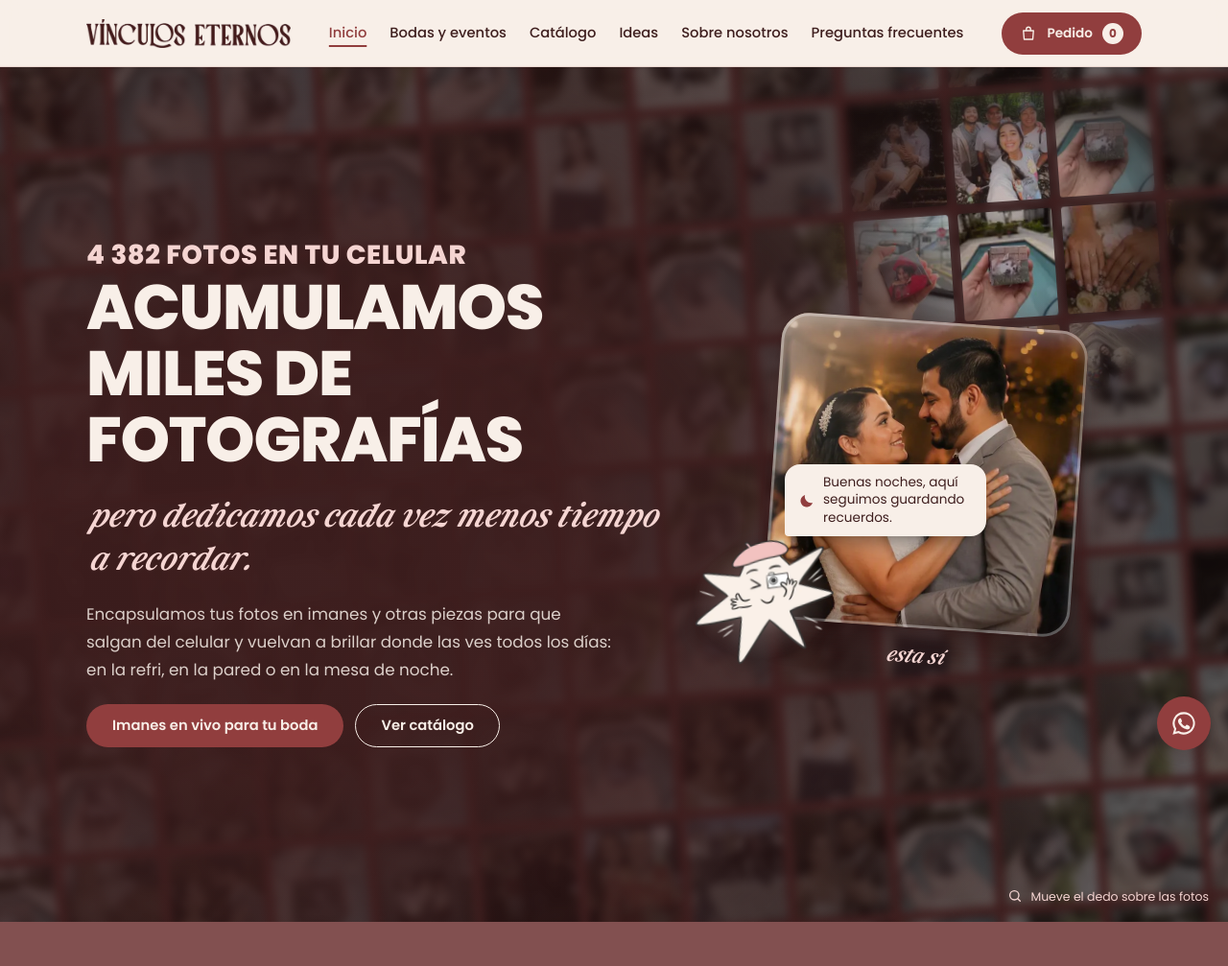
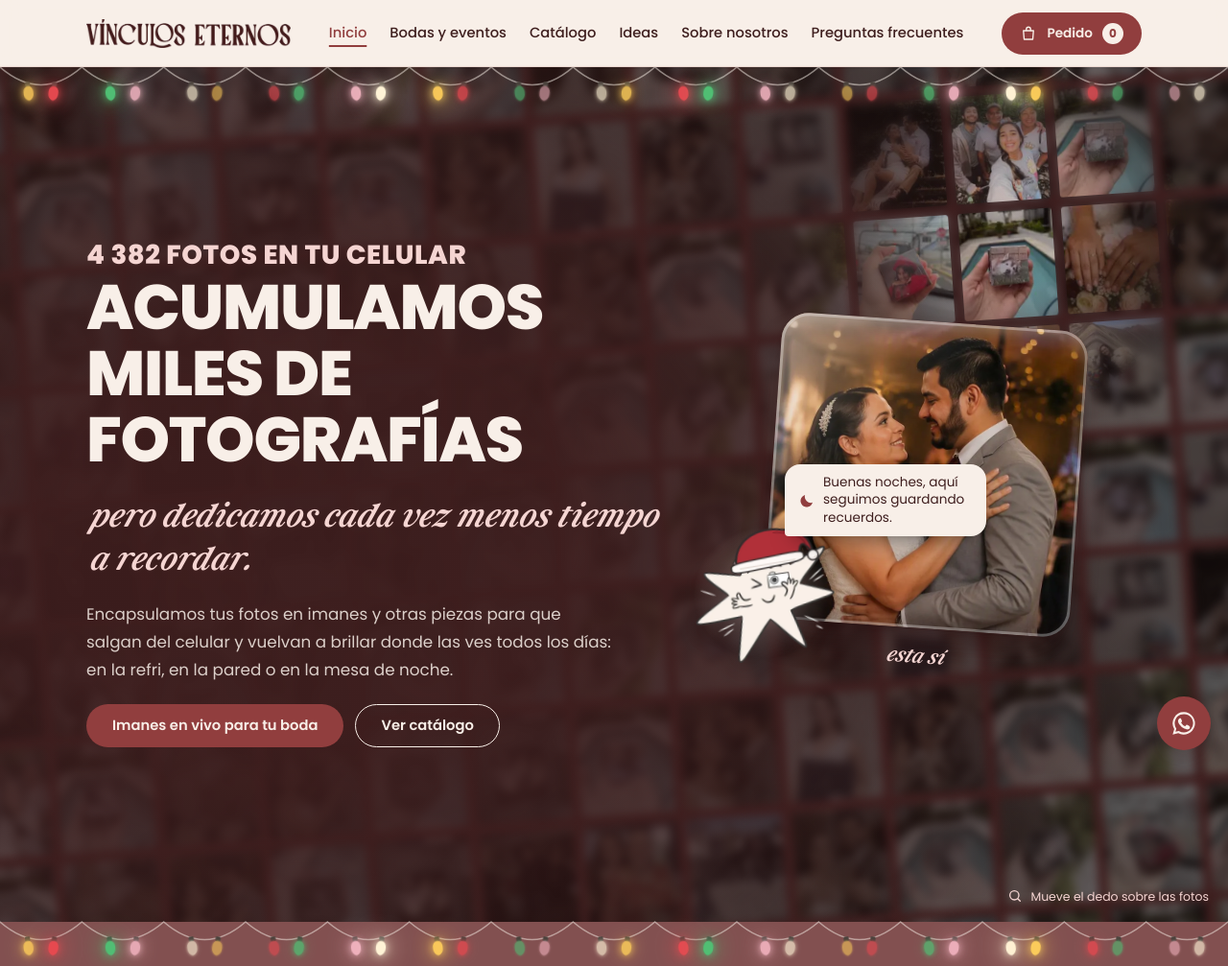
Before and after one commit to vinculoseternos/vinculoseternos.github.io, a plain HTML site: page index.html in a window 1280 px wide. Shown: the top 1007 px of the page at 96% size. Drawn offline with Linux system fonts and the light colour scheme; animation ran at ten frames a second.

Commit message:
Navidad: Kipi con gorrito y luces navideñas en varias secciones
Co-Authored-By: Claude Opus 5.5 <noreply@anthropic.com>
Claude-Session: https://claude.ai/code/session_01F7jXTpCRN6Nd5iXACSHwsW

```diff
--- a/index.html
+++ b/index.html
@@ -1,5 +1,5 @@
 <!doctype html>
-<html lang="es">
+<html lang="es" class="navidad">
 <head>
 <meta charset="utf-8">
 <meta name="viewport" content="width=device-width, initial-scale=1, viewport-fit=cover">
@@ -406,6 +406,21 @@ p, li, blockquote { text-wrap: pretty; }
 
 .g-review { display: flex; flex-wrap: wrap; align-items: center; justify-content: center; gap: 12px 18px; margin: 30px auto 0; padding: 18px 22px; max-width: 720px; background: var(--papel); border: 1px solid var(--linea); border-radius: 20px; text-align: center; } .g-review p { margin: 0; color: var(--muted); } .g-review p b { color: var(--recuerdo); } .g-review .btn svg { color: #e2a62f; }
 
+/* Navidad: luces colgantes (quitar la clase "navidad" del <html> para apagarlas) */
+.luces { position: absolute; left: 0; right: 0; top: 0; height: 44px; pointer-events: none; z-index: 6; overflow: visible; }
+.luces svg { display: block; width: 100%; height: 100%; overflow: visible; }
+.luces .cable { fill: none; stroke: #2f2a26; stroke-width: 1.6; stroke-linecap: round; }
+.luces .foco { transform-box: fill-box; transform-origin: 50% 0; }
+.luces .foco .vidrio { animation: titila 2.8s ease-in-out infinite; animation-delay: var(--d); }
+.luces .foco .base { fill: #4a423c; }
+.hero .luces .cable, .wed-band .luces .cable, .spark .luces .cable, footer .luces .cable { stroke: rgba(248, 239, 232, .5); }
+.hero > .luces, .wed-band > .luces, .spark > .luces, .closing > .luces, .quote > .luces, footer > .luces, .lucir > .luces { top: -2px; }
+.wed-band, .spark, .closing, .quote, footer, .lucir { position: relative; }
+footer > .luces { top: -1px; }
+.navidad footer { padding-top: 52px; }
+@keyframes titila { 0%, 100% { opacity: 1; filter: drop-shadow(0 0 5px var(--c)) drop-shadow(0 0 12px var(--c)); } 45% { opacity: .55; filter: drop-shadow(0 0 1px var(--c)); } }
+@media (prefers-reduced-motion: reduce) { .luces .foco .vidrio { animation: none; filter: drop-shadow(0 0 5px var(--c)); } }
+
 /* Chispas y Kipi (detalles juguetones) */
 .sparks { position: fixed; left: 0; top: 0; width: 0; height: 0; pointer-events: none; z-index: 60; }
 .sparks i { position: absolute; left: -6px; top: -6px; width: 12px; height: 12px; background: var(--conexion); clip-path: polygon(50% 0, 62% 38%, 100% 50%, 62% 62%, 50% 100%, 38% 62%, 0 50%, 38% 38%); }
@@ -836,7 +851,7 @@ dialog.cart[open] { animation: slide .25s ease; }
       </div>
       <div class="hero-one">
         <figure class="pol" role="img" aria-label="Imán con la foto de unos novios bailando en su boda"><img src="assets/img/productos/boda-baile.webp" alt="" fetchpriority="high" width="1100" height="733" style="object-position:58% 40%"><figcaption aria-hidden="true">esta sí</figcaption></figure>
-        <img class="kippi-hero" src="assets/brand/kippi-camara-crema.webp" alt="" width="600" height="508">
+        <img class="kippi-hero" src="assets/brand/kippi-camara-crema-navidad.webp" alt="" width="600" height="564">
         <p class="kipi-hello" id="kipi-hello" hidden></p>
       </div>
     </div>
@@ -893,7 +908,7 @@ dialog.cart[open] { animation: slide .25s ease; }
 
 <section id="concepto" class="manifesto">
     <div class="wrap">
-      <img class="kippi" src="assets/brand/kippi-abrazo-roja-botas.webp" alt="" width="600" height="585">
+      <img class="kippi" src="assets/brand/kippi-abrazo-roja-botas-navidad.webp" alt="" width="600" height="641">
       <span class="eyebrow">Nuestro concepto</span>
       <p class="big">Vínculos Eternos existe para devolver presencia a los momentos que realmente importan.</p>
       <p class="no">No vendemos imanes.</p>
@@ -915,7 +930,7 @@ dialog.cart[open] { animation: slide .25s ease; }
 
 <section class="closing">
     <div class="wrap">
-      <img class="kippi" src="assets/brand/kippi-camara-crema.webp" alt="" width="600" height="508">
+      <img class="kippi" src="assets/brand/kippi-camara-crema-navidad.webp" alt="" width="600" height="564">
       <img class="logo-big" src="assets/brand/logo-destello-lema.webp" alt="Vínculos Eternos · Fotografía encapsulada" width="1000" height="200">
       <p class="sub">¿Qué momento quieres volver a ver todos los días?</p>
       <a class="btn btn-main" data-wa="Hola Vínculos Eternos, tengo una consulta." href="https://wa.me/50671821161" target="_blank" rel="noopener"><svg aria-hidden="true"><use href="#i-wa"/></svg>Escribirnos por WhatsApp</a>
@@ -1183,7 +1198,7 @@ dialog.cart[open] { animation: slide .25s ease; }
 
       <figure class="pic" id="pic" aria-hidden="true"><div class="ph"><img id="pic-img" src="assets/img/productos/boda-noche.webp" alt=""></div><figcaption>la favorita</figcaption></figure>
 
-      <img class="g-kipi" src="assets/brand/kippi-abrazo-crema-botas.webp" alt="" loading="lazy" width="600" height="586" aria-hidden="true">
+      <img class="g-kipi" src="assets/brand/kippi-abrazo-crema-botas-navidad.webp" alt="" loading="lazy" width="600" height="642" aria-hidden="true">
       <div class="g-sparks" id="g-sparks" aria-hidden="true"></div>
       <div class="g-flash" id="g-flash" aria-hidden="true"></div>
 
@@ -1221,7 +1236,7 @@ dialog.cart[open] { animation: slide .25s ease; }
       </div>
       <div class="book-panel">
         <div class="bp-copy">
-          <img class="kippi" src="assets/brand/kippi-abrazo-crema-botas.webp" alt="" loading="lazy" width="600" height="586">
+          <img class="kippi" src="assets/brand/kippi-abrazo-crema-botas-navidad.webp" alt="" loading="lazy" width="600" height="642">
           <p class="kicker">Lo más importante es que ustedes se lleven el suyo.</p>
           <p>Toda la boda es para los demás, pero ¿qué queda para ustedes? Si están planeando su boda, escríbannos y les contamos cómo sería la suya.</p>
           <blockquote class="wed-quote">“Y así se ven en casa. Excelente trabajo. Como invitadas, ¡lo amamos!”<cite>Dani, invitada de una boda</cite></blockquote>
@@ -1248,7 +1263,7 @@ dialog.cart[open] { animation: slide .25s ease; }
       <div class="story-pics" role="img" aria-label="Mary, la creadora de Vínculos Eternos, sosteniendo dos de sus imanes">
         <figure class="photo s1"><img src="assets/img/productos/mary.webp" alt="" loading="lazy" width="619" height="1100" style="object-position:50% 58%"></figure>
         <figure class="photo s2"><img src="assets/img/productos/mary-imanes.webp" alt="" loading="lazy" width="825" height="1100" style="object-position:50% 45%"></figure>
-        <img class="kippi-story" src="assets/brand/kippi-camara-roja.webp" alt="" loading="lazy" width="600" height="507">
+        <img class="kippi-story" src="assets/brand/kippi-camara-roja-navidad.webp" alt="" loading="lazy" width="600" height="563">
       </div>
       <div class="story-copy">
         <span class="eyebrow">Sobre nosotros</span>
@@ -1266,7 +1281,7 @@ dialog.cart[open] { animation: slide .25s ease; }
 
 <section class="spark" aria-labelledby="kipi-t">
     <div class="wrap">
-      <img class="kippi" src="assets/brand/kippi-abrazo-crema-botas.webp" alt="Kipi, una estrellita con boina rosa, abrazando" width="600" height="586">
+      <img class="kippi" src="assets/brand/kippi-abrazo-crema-botas-navidad.webp" alt="Kipi, una estrellita con boina rosa, abrazando" width="600" height="642">
       <div class="spark-copy">
         <span class="eyebrow">Conoce a Kipi</span>
         <h2 id="kipi-t">La chispa que nos une</h2>
@@ -1373,7 +1388,7 @@ dialog.cart[open] { animation: slide .25s ease; }
 
 <dialog class="cart" id="cart" aria-labelledby="cart-t">
   <div class="sent" id="sent" hidden>
-    <img src="assets/brand/kippi-abrazo-roja-botas.webp" alt="" width="600" height="585">
+    <img src="assets/brand/kippi-abrazo-roja-botas-navidad.webp" alt="" width="600" height="641">
     <h2>¡Ya casi! Solo falta enviarlo</h2>
     <p>Se abrió WhatsApp con tu pedido escrito. Toca enviar, mándanos tus fotos en HD y te confirmamos el total antes del adelanto.</p>
     <a class="btn btn-main" id="sent-again" href="https://wa.me/50671821161" target="_blank" rel="noopener"><svg aria-hidden="true"><use href="#i-wa"/></svg>Abrir WhatsApp de nuevo</a>
@@ -1384,7 +1399,7 @@ dialog.cart[open] { animation: slide .25s ease; }
     <div class="cart-head"><h2 id="cart-t">Tu pedido</h2><button class="x" type="button" data-close aria-label="Cerrar">×</button></div>
     <div class="cart-body">
       <div class="empty" id="cart-empty">
-        <img src="assets/brand/kippi-camara-roja.webp" alt="" width="600" height="507">
+        <img src="assets/brand/kippi-camara-roja-navidad.webp" alt="" width="600" height="563">
         <p>Tu pedido está vacío.<br>Elige algo del catálogo o toma una idea.</p>
         <button class="btn btn-soft" type="button" data-close data-go="#catalogo">Ver catálogo</button>
       </div>
@@ -1563,7 +1578,7 @@ dialog.cart[open] { animation: slide .25s ease; }
   }
 
   // Tarjetas del catálogo
-  var KIPI_PH = '<img src="assets/brand/kippi-camara-roja.webp" alt="" width="600" height="507"><span>Fotos próximamente</span>';
+  var KIPI_PH = '<img src="assets/brand/kippi-camara-roja-navidad.webp" alt="" width="600" height="563"><span>Fotos próximamente</span>';
   var grid = $("#products");
   PRODUCTS.forEach(function (p) {
     var f = p.photos[0];
@@ -1987,7 +2002,7 @@ dialog.cart[open] { animation: slide .25s ease; }
   function toast(msg) {
     var t = $("#toast"), open = $$("dialog[open]")[0];
     (open || document.body).appendChild(t); // dentro de la ventana abierta para que se vea encima
-    t.innerHTML = '<img src="assets/brand/kippi-camara-crema.webp" alt="" width="600" height="508"><span></span>';
+    t.innerHTML = '<img src="assets/brand/kippi-camara-crema-navidad.webp" alt="" width="600" height="564"><span></span>';
     $("span", t).textContent = msg;
     t.classList.remove("show"); void t.offsetWidth; t.classList.add("show");
     clearTimeout(tt); tt = setTimeout(function () { t.classList.remove("show"); }, 2000);
@@ -2355,6 +2370,52 @@ dialog.cart[open] { animation: slide .25s ease; }
   });
   route();
 })();
+
+/* Navidad: luces colgantes */
+(function () {
+  if (!document.documentElement.classList.contains("navidad")) return;
+  var COLORES = ["#ffcf5a", "#e8484f", "#4fbf73", "#f7b7c4", "#fff3d6"];
+  var DONDE = [".hero", ".wed-band", ".closing", ".quote", ".spark", "#catalogo > section:first-of-type", "#ideas > section:first-of-type", "#nosotros > section:first-of-type", "#preguntas > section:first-of-type", "footer"];
+  var NS = "http://www.w3.org/2000/svg";
+  function el(t, a) { var e = document.createElementNS(NS, t); for (var k in a) e.setAttribute(k, a[k]); return e; }
+  function dibujar(box) {
+    var w = box.clientWidth || window.innerWidth, h = box.clientHeight, svg = box.firstChild;
+    while (svg.firstChild) svg.removeChild(svg.firstChild);
+    svg.setAttribute("viewBox", "0 0 " + w + " " + h);
+    var paso = w < 600 ? 64 : 86, n = Math.max(3, Math.round(w / paso)), seg = w / n, caida = h * 0.42, d = "M0 2", i, j, focos = [];
+    for (i = 0; i < n; i++) {
+      var x0 = i * seg, x1 = x0 + seg;
+      d += " Q" + (x0 + seg / 2) + " " + (2 + caida * 2) + " " + x1 + " 2";
+      for (j = 1; j <= 2; j++) {
+        var t = j / 3, x = x0 + seg * t, y = 2 + 2 * t * (1 - t) * caida * 2, ang = (0.5 - t) * -38;
+        focos.push([x, y, ang]);
+      }
+    }
+    svg.appendChild(el("path", { d: d, "class": "cable" }));
+    focos.forEach(function (f, k) {
+      var c = COLORES[k % COLORES.length];
+      var g = el("g", { "class": "foco", transform: "translate(" + f[0] + " " + f[1] + ") rotate(" + f[2] + ")", style: "--c:" + c + ";--d:" + (-(k * 0.37) % 2.8).toFixed(2) + "s" });
+      g.appendChild(el("rect", { x: -2.6, y: -1, width: 5.2, height: 5, rx: 1.2, "class": "base" }));
+      g.appendChild(el("path", { d: "M0 3.5 C4.6 3.5 5.6 9 5 12.5 C4.4 16 2 18.5 0 18.5 C-2 18.5 -4.4 16 -5 12.5 C-5.6 9 -4.6 3.5 0 3.5Z", fill: c, "class": "vidrio" }));
+      svg.appendChild(g);
+    });
+  }
+  var cajas = [];
+  DONDE.forEach(function (sel) {
+    document.querySelectorAll(sel).forEach(function (zona) {
+      var box = document.createElement("div");
+      box.className = "luces"; box.setAttribute("aria-hidden", "true");
+      box.appendChild(document.createElementNS(NS, "svg"));
+      if (zona.tagName !== "HEADER") zona.classList.add("lucir");
+      zona.insertBefore(box, zona.firstChild);
+      cajas.push(box);
+    });
+  });
+  function todo() { cajas.forEach(function (b) { if (b.offsetParent !== null || b.closest("header")) dibujar(b); }); }
+  todo();
+  var t; window.addEventListener("resize", function () { clearTimeout(t); t = setTimeout(todo, 150); });
+  window.addEventListener("hashchange", function () { setTimeout(todo, 60); });
+})();
 </script>
 </body>
 </html>
```
Also changed, not shown: assets/brand/kippi-abrazo-crema-botas-navidad.webp (added), assets/brand/kippi-abrazo-roja-botas-navidad.webp (added), assets/brand/kippi-camara-crema-botas-navidad.webp (added), assets/brand/kippi-camara-crema-navidad.webp (added), assets/brand/kippi-camara-roja-navidad.webp (added).
